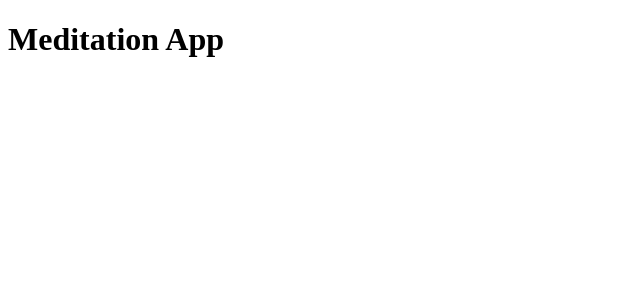
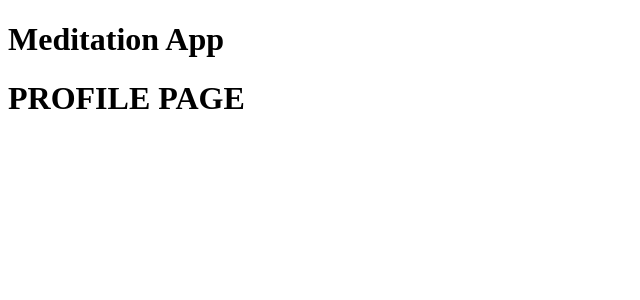
Before and after one commit to sjdnz93/meditation-app, a React (Create React App) app in the folder client/: page /profile in a window 1280 px wide. Before the commit this address had no page. Shown: the top 300 px of the page, without its empty margins (0-640 px from the left). Built offline with nearby package versions, Linux system fonts and the light colour scheme.

Commit message:
login working, now to catch and handle form errors on login

```diff
--- a/client/src/App.tsx
+++ b/client/src/App.tsx
@@ -5,6 +5,7 @@ import { BrowserRouter, Routes, Route } from 'react-router-dom'
 // !Components
 import Login from './auth/Login';
 import Register from './auth/Register';
+import Profile from './components/Profile';
 
 
 
@@ -16,6 +17,7 @@ function App() {
         <Routes>
           <Route path='/' element={<Login />}></Route>
           <Route path='/register' element={<Register />}></Route>
+          <Route path='/profile' element={<Profile />}></Route>
         </Routes>
       </BrowserRouter>
     </main>
--- a/client/src/auth/Login.tsx
+++ b/client/src/auth/Login.tsx
@@ -32,9 +32,9 @@ function Login(): JSX.Element {
 
     try {
 
-    await axios.post('/api/auth/register/', formFields)
+    await axios.post('/api/auth/login/', formFields)
 
-    navigate('/')
+    navigate('/profile')
 
     } catch (err) {
 
--- /dev/null
+++ b/client/src/components/Profile.tsx
@@ -0,0 +1,12 @@
+
+function Profile(): JSX.Element {
+
+  return (
+    <main>
+      <h1>PROFILE PAGE</h1>
+    </main>
+  )
+
+}
+
+export default Profile
```
